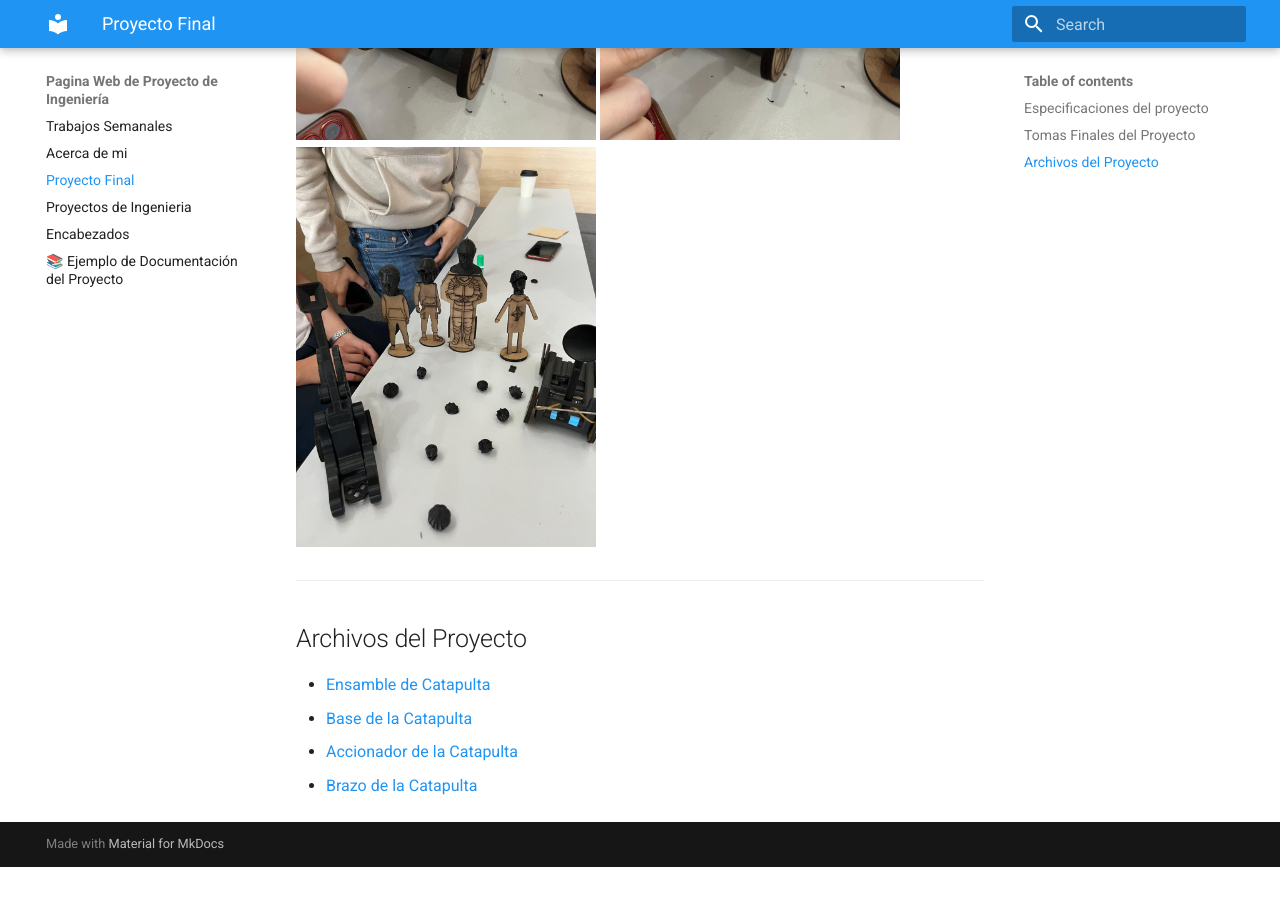
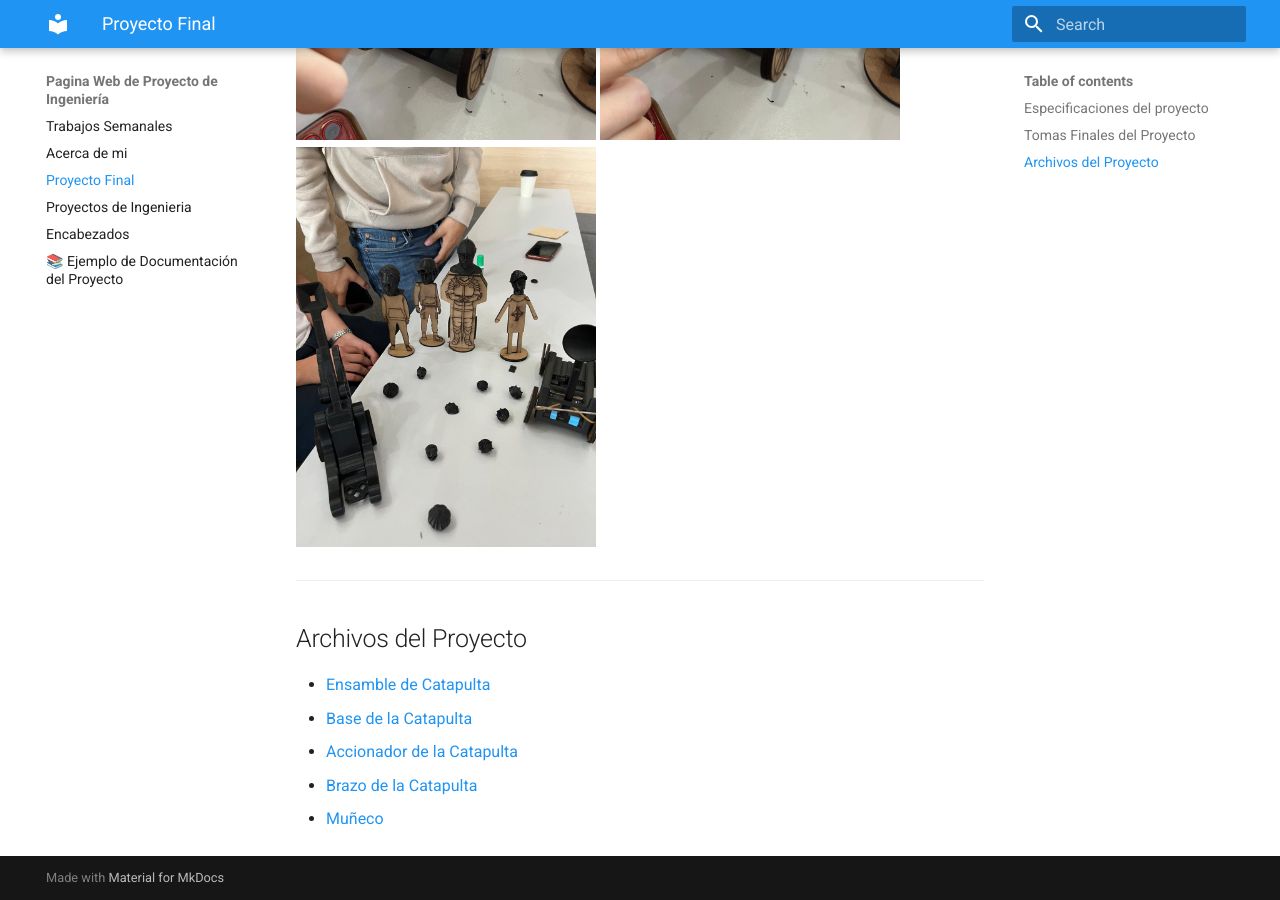
Before and after one commit to JoseGilGonzalezBerra/Proyecto_de_Ingenieria, an MkDocs documentation site: the page built from docs/Proyecto Final.md, in a window 1280 px wide and 900 px high, scrolled down 1437 px. Built offline with MkDocs 1.6.1 and Material for MkDocs 9.7.7, drawn with Linux system fonts in a browser that asks for light colours; before the commit the page ends 2304 px from its top, so only the background shows below that.

Commit message:
Update Proyecto Final.md

```diff
--- a/docs/Proyecto Final.md
+++ b/docs/Proyecto Final.md
@@ -38,3 +38,4 @@ Como proyecto de final de Semestre el profesor nos dio un proyecto que recopilar
 - [Base de la Catapulta](../recursos/archivos/BASE.SLDPRT)
 - [Accionador de la Catapulta](../recursos/archivos/PLUNGER.SLDPRT)
 - [Brazo de la Catapulta](../recursos/archivos/ARM.SLDPRT)
+- [Muñeco](../recursos/archivos/Muñeco_Gil.SLDPRT)
```
